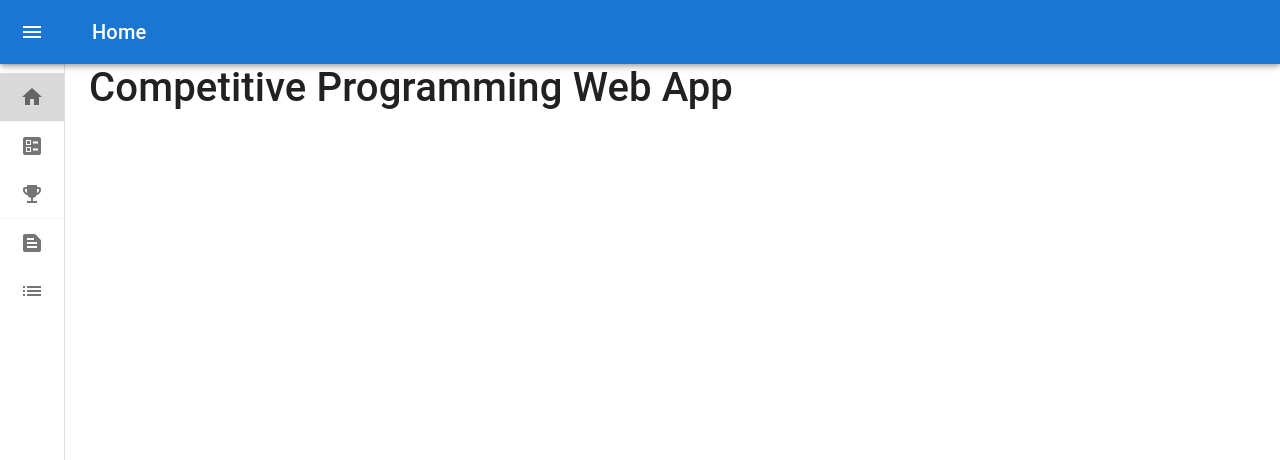
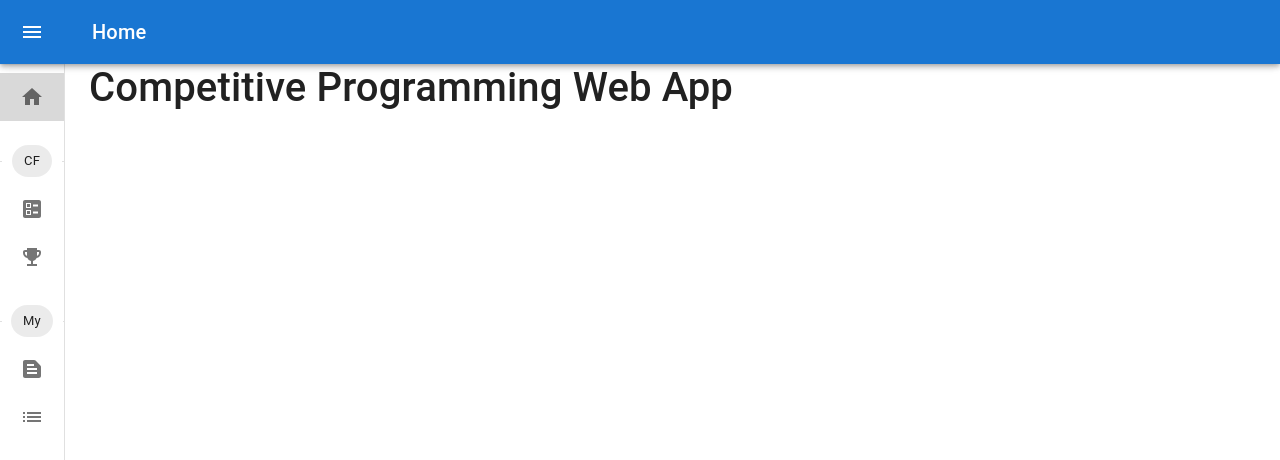
Before and after one commit to gustavoM32/competitive-programming-app, a React (Create React App) app in the folder client/: page / in a window 1280 px wide. Shown: the top 460 px of the page. Built offline with nearby package versions, Linux system fonts and the light colour scheme.

Commit message:
Use chip label for sidebar categories

```diff
--- a/client/src/components/Sidebar.tsx
+++ b/client/src/components/Sidebar.tsx
@@ -17,6 +17,7 @@ import ListItemButton from '@mui/material/ListItemButton';
 import ListItemIcon from '@mui/material/ListItemIcon';
 import ListItemText from '@mui/material/ListItemText';
 import { NavLink } from 'react-router-dom';
+import { Chip } from '@mui/material';
 
 const drawerWidth = 240;
 
@@ -164,9 +165,9 @@ export default function Sidebar(props: any) {
         <Divider />
         <List>
           {props.sidebarData.filter((item: any) => item.type === "home").map(getListItem)}
-          <Divider/>
+          <Divider className="mt-4 mb-2"><Chip label="CF" /></Divider>
           {props.sidebarData.filter((item: any) => item.type === "cf").map(getListItem)}
-          <Divider/>
+          <Divider className="mt-4 mb-2"><Chip label="My" /></Divider>
           {props.sidebarData.filter((item: any) => item.type === undefined).map(getListItem)}
         </List>
       </Drawer>
```
